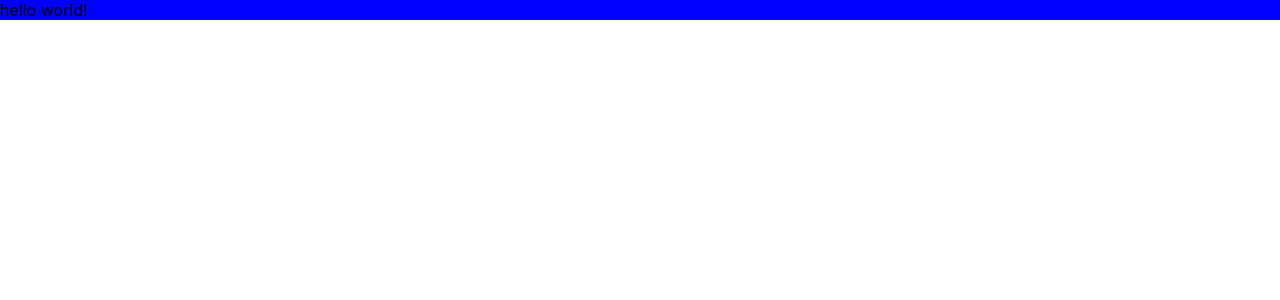
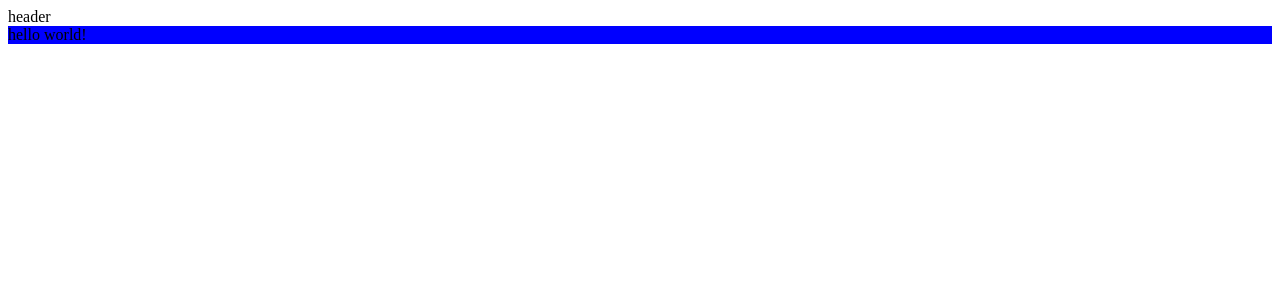
Before and after one commit to royalrose123/react-query-next, a Next.js app: page / in a window 1280 px wide. Shown: the top 300 px of the page. Built offline with nearby package versions, Linux system fonts and the light colour scheme.

Commit message:
Update absolute path

```diff
--- /dev/null
+++ b/src/layouts/BasicLayout/index.js
@@ -0,0 +1,21 @@
+import PropTypes from 'prop-types'
+
+// PropTypes
+const propTypes = {
+  children: PropTypes.object,
+}
+
+function BasicLayout(props) {
+  const { children } = props
+
+  return (
+    <div>
+      header
+      {children}
+    </div>
+  )
+}
+
+BasicLayout.propTypes = propTypes
+
+export default BasicLayout
--- a/src/pages/_app.js
+++ b/src/pages/_app.js
@@ -1,7 +1,21 @@
-import '../styles/globals.scss'
+import PropTypes from 'prop-types'
+
+import BasicLayout from '@/layouts/BasicLayout'
+
+// PropTypes
+const propTypes = {
+  Component: PropTypes.func,
+  pageProps: PropTypes.object,
+}
 
 function MyApp({ Component, pageProps }) {
-  return <Component {...pageProps} />
+  return (
+    <BasicLayout>
+      <Component {...pageProps} />
+    </BasicLayout>
+  )
 }
 
+MyApp.propTypes = propTypes
+
 export default MyApp
```
Also changed, not shown: jsconfig.json (added, +10 -0 lines), src/layouts/BasicLayout/style.module.scss (added).
